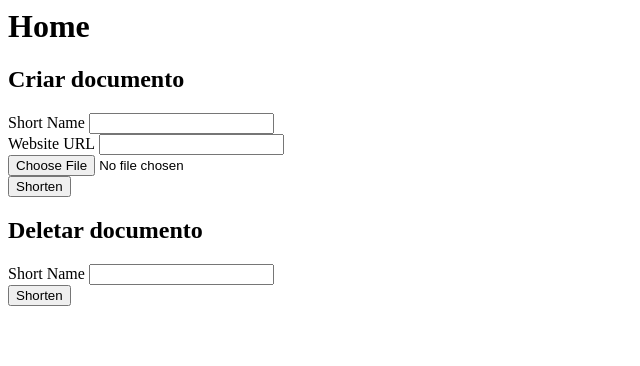
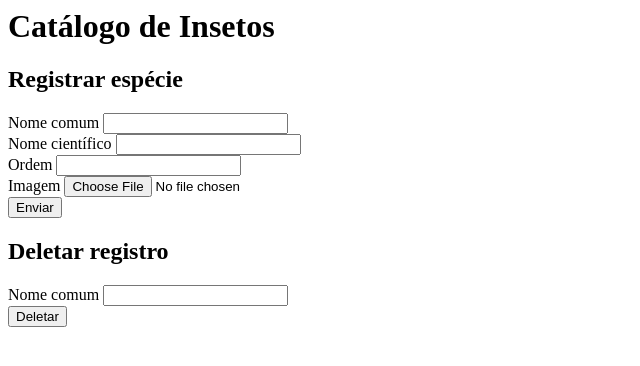
Before and after one commit to brenobcamp/desafio-ntt, a Flask app: template templates/home.html in a window 1280 px wide. Shown: the top 366 px of the page, without its empty margins (0-640 px from the left). Run offline with Flask 3, Linux system fonts and the light colour scheme; the template is opened without the code that fills it, so the values that code supplies are empty; parts of the project's set-up code (start-up, migrations or seed data) failed here and were passed over.

Commit message:
agora fazer o front

```diff
--- a/app.py
+++ b/app.py
@@ -5,6 +5,16 @@ from bson import json_util
 from werkzeug.utils import secure_filename
 import json
 import os
+from pydantic import BaseModel
+from http import HTTPStatus
+from flask_pydantic import validate
+
+
+class Code(BaseModel):
+    code: str
+    url: str
+    image: str
+
 
 app = Flask(__name__)
 uri = "mongodb+srv://brenocampos:sapoazul@clusterazure.tybruw9.mongodb.net/?retryWrites=true&w=majority"
@@ -12,36 +22,69 @@ client = MongoClient(uri, server_api=ServerApi('1'))
 db = client.urls
 collection = db.urls
 
+
+# Web
+
 @app.route("/")
 def home():
     return render_template("home.html", documentos=collection.find())
+
 
 @app.route("/post", methods=['GET', 'POST'])
 def post():
     if request.method == 'POST':
         file = request.files['file']
-        full_name = request.form['code'] + secure_filename(file.filename)
+        full_name = request.form['nome_cientifico'] + secure_filename(file.filename)
         file.save('/workspace/desafio-ntt/static/user_files/' + full_name)
 
         post = {
-            'code': request.form['code'].strip(),
-            'url': request.form['url'].strip(),
-            'image': 'https://5000-brenobcamp-desafiontt-1j9w3kam4lw.ws-us101.gitpod.io/static/user_files/' + full_name
+            'nome_comum': request.form['nome_comum'].strip(),
+            'nome_cientifico': request.form['nome_cientifico'].strip(),
+            'ordem': request.form['ordem'].strip(),
+            'imagem': 'https://5000-brenobcamp-desafiontt-1j9w3kam4lw.ws-us101.gitpod.io/static/user_files/' + full_name
         }
         collection.insert_one(post)
 
         return "Created"
 
+
 @app.route("/delete", methods=['POST', 'GET'])
 def delete():
     if request.method == 'POST':
-        if collection.find_one({"code": request.form['delete']}):
-            delete = collection.find_one({"code": request.form['delete']})
-            os.remove(f'/workspace/desafio-ntt/static/user_files/{delete["image"]}')
-            collection.delete_one({'code': request.form['delete']})
+        if collection.find_one({"nome_comum": request.form['delete']}):
+            delete = collection.find_one({"nome_comum": request.form['delete']})
+            file = delete['imagem'].split("https://5000-brenobcamp-desafiontt-1j9w3kam4lw.ws-us101.gitpod.io/static/user_files/")
+            file = file[1]
+            os.remove(f'/workspace/desafio-ntt/static/user_files/{file}')
+            collection.delete_one({'nome_comum': request.form['delete']})
             return "Deleted"
+    return abort(404)
 
-@app.route("/del/<code>", methods=["GET", "DELETE"])
+
+@app.route("/get", methods=['GET'])
+def get():
+    find = collection.find()
+    list_cur = list(find)
+    json = json_util.dumps(list_cur)
+    return json
+
+# API
+
+@app.route("/create", methods=["POST"])
+@validate()
+def create():
+    collection.insert_one(request.json)
+    return jsonify({"code": HTTPStatus.OK,
+            "message": "Registro criado com sucesso"})
+
+
+@app.route("/update/<string:code>", methods=['PUT'])
+def put(code, url, image):
+    collection.update_one({'code': code, 'url': url, 'image': image})
+    return 'Updated', 200
+
+
+@app.route("/del/<string:code>", methods=["DELETE"])
 def delete_code(code):
     if collection.find_one({"code": code}):
         delete = collection.find_one({"code": code})
@@ -52,12 +95,6 @@ def delete_code(code):
         return 'Deleted', 200
     return abort(404)
 
-@app.route("/get", methods=['GET', 'POST'])
-def get():
-    find = collection.find()
-    list_cur = list(find)
-    json = json_util.dumps(list_cur)
-    return json
 
 @app.route("/<string:code>")
 def redirect_to_url(code):
@@ -66,6 +103,7 @@ def redirect_to_url(code):
         return redirect(url_for('static', filename='user_files/' + document['image']))
     return abort(404)
 
+
 @app.errorhandler(404)
 def page_not_found(error):
     return render_template('page_not_found.html'), 404
--- a/templates/home.html
+++ b/templates/home.html
@@ -1,33 +1,37 @@
-<h1>Home</h1>
-<h2>Criar documento</h2>
+<h1>Catálogo de Insetos</h1>
+<h2>Registrar espécie</h2>
 <div>
     <form action="post" method="post" enctype="multipart/form-data">
-      <label for="code">Short Name</label>
-      <input type="text" class="form-control" name="code" id="code" value="" required>
+      <label for="nome_comum">Nome comum</label>
+      <input type="text" class="form-control" name="nome_comum" id="nome_comum" value="" required>
       <br>
-      <label for="url">Website URL</label>
-      <input type="url" class="form-control" name="url" id="url" value="" required>
+      <label for="nome_cientifico">Nome científico</label>
+      <input type="text" class="form-control" name="nome_cientifico" id="nome_cientifico" value="" required>
       <br>
+      <label for="ordem">Ordem</label>
+      <input type="text" class="form-control" name="ordem" id="ordem" value="" required>
+      <br>
+      <label for="file">Imagem</label>
       <input type="file" class="form-control" name="file" id="file" required>
       <br>
-      <button class="btn btn-primary btn-lg btn-block" type="submit">Shorten</button>
+      <button class="btn btn-primary btn-lg btn-block" type="submit">Enviar</button>
     </form>
   </div>
-  <h2>Deletar documento</h2>
+  <h2>Deletar registro</h2>
   <div>
-    <form action="delete_code" method="delete">
-      <label for="delete">Short Name</label>
+    <form action="delete" method="post">
+      <label for="delete">Nome comum</label>
       <input type="text" class="form-control" name="delete" id="delete" value="" required>
       <br>
-      <button class="btn btn-primary btn-lg btn-block" type="submit">Shorten</button>
+      <button class="btn btn-primary btn-lg btn-block" type="submit">Deletar</button>
     </form>
   </div>
 
   {% if documentos %}
-  <h2>Get:</h2>
+  <h2>Registros:</h2>
   <ul>
     {% for documento in documentos %}
-     <img src="{{ documento['image'] }}">{{documento['code']}} : <a href="{{documento['url']}}" target="_blank">{{documento['url']}}</a><br>
+     <img src="{{ documento['imagem'] }}" width="400">Nome comum: {{documento['nome_comum']}}, Nome científico: <i>{{documento['nome_cientifico']}}</i>, Ordem: {{ documento['ordem'] }}<br>
     {% endfor %}
   </ul>
   {% endif %}
```
Also changed, not shown: static/user_files/Sphaerocoris annuluspercevejo-picasso.jpg (added), static/user_files/Strategus antaeusescaravelho.jpeg (added), static/user_files/nttnippon-tel--600.png (deleted).
